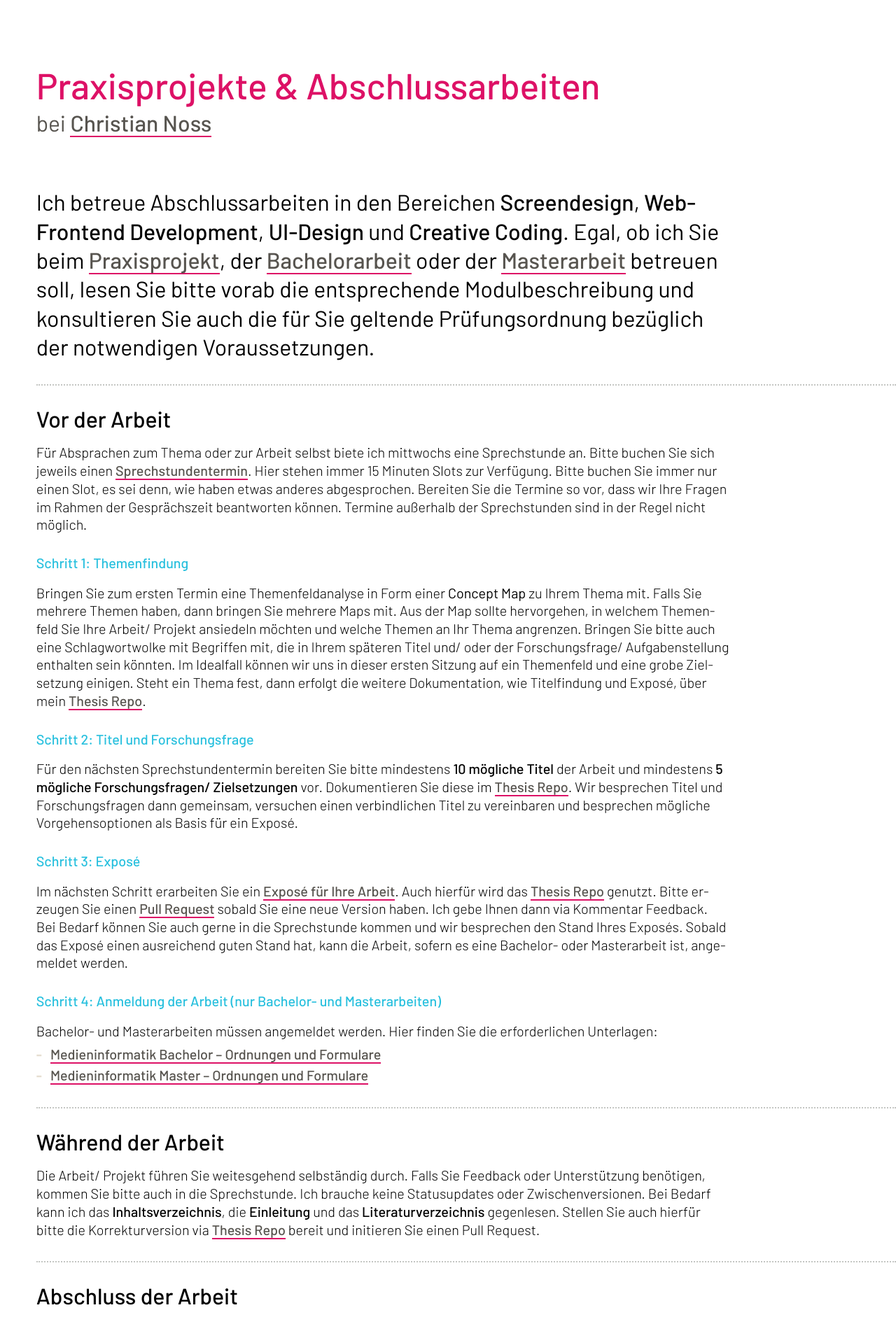
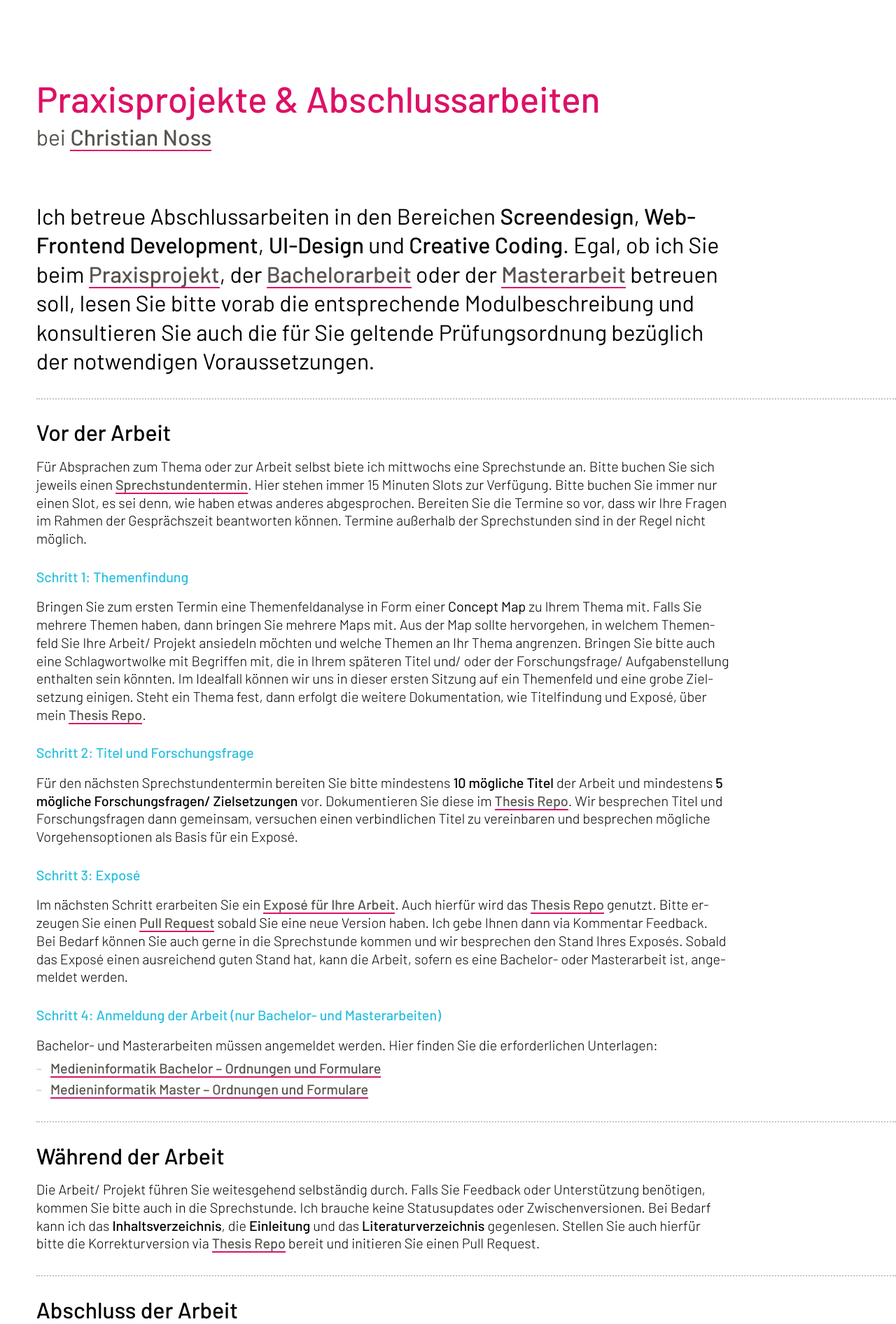
Before and after one commit to moujtahid21/thesis, a Jekyll site: the page built from index.html, in a window 1280 px wide. Shown: the top 1892 px of the page at 70% size. Built offline with Jekyll 4.4.1, drawn with Linux system fonts in a browser that asks for light colours; some web fonts are replaced.

Commit message:
Style twaeks

```diff
--- a/_sass/_components.scss
+++ b/_sass/_components.scss
@@ -30,7 +30,7 @@
 // Home Button
 // ------------------------------------------------------------------------- //
 .home-button {
-  margin-top: $l;
+  margin-top: $xl;
   margin-bottom: $l;
 
   & > a{
```
Also changed, not shown: 2 other files.
